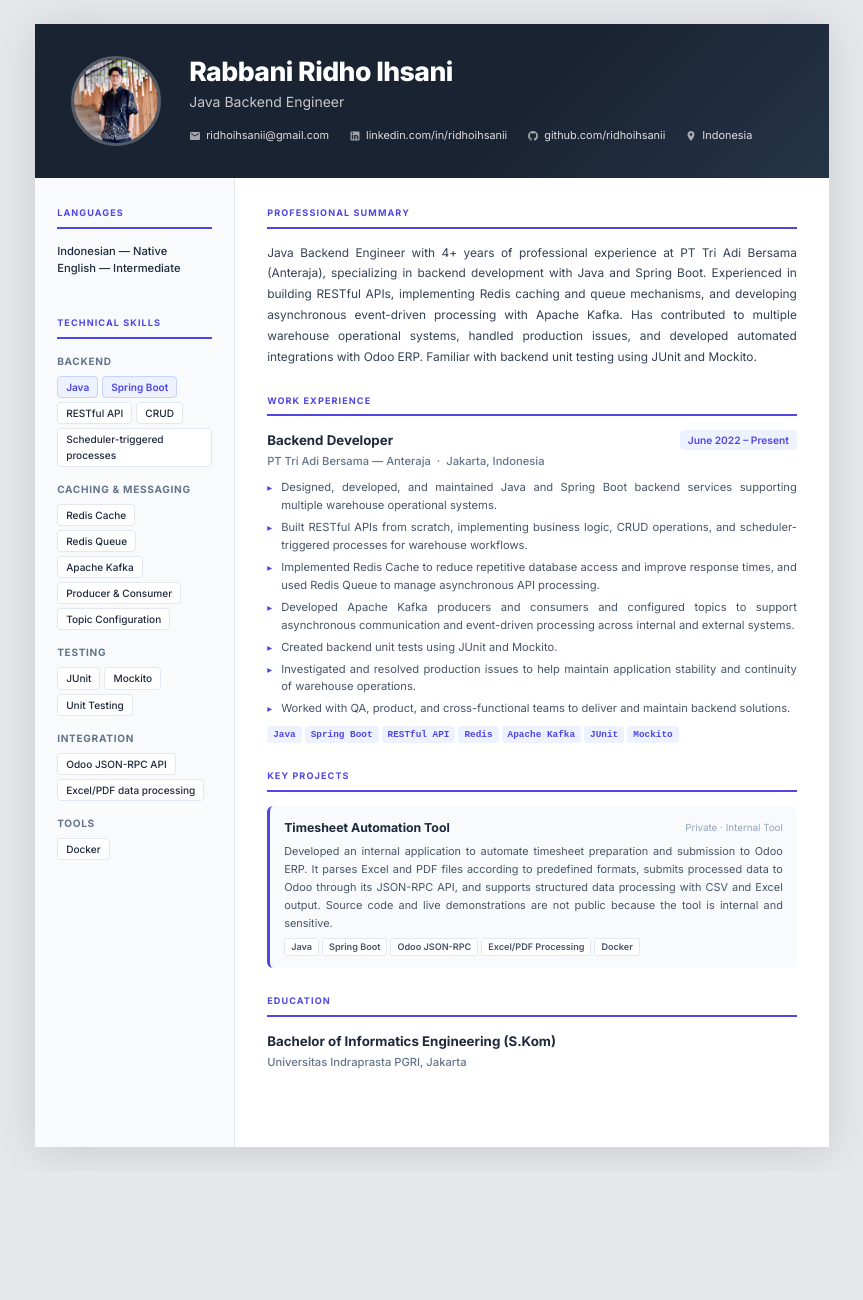
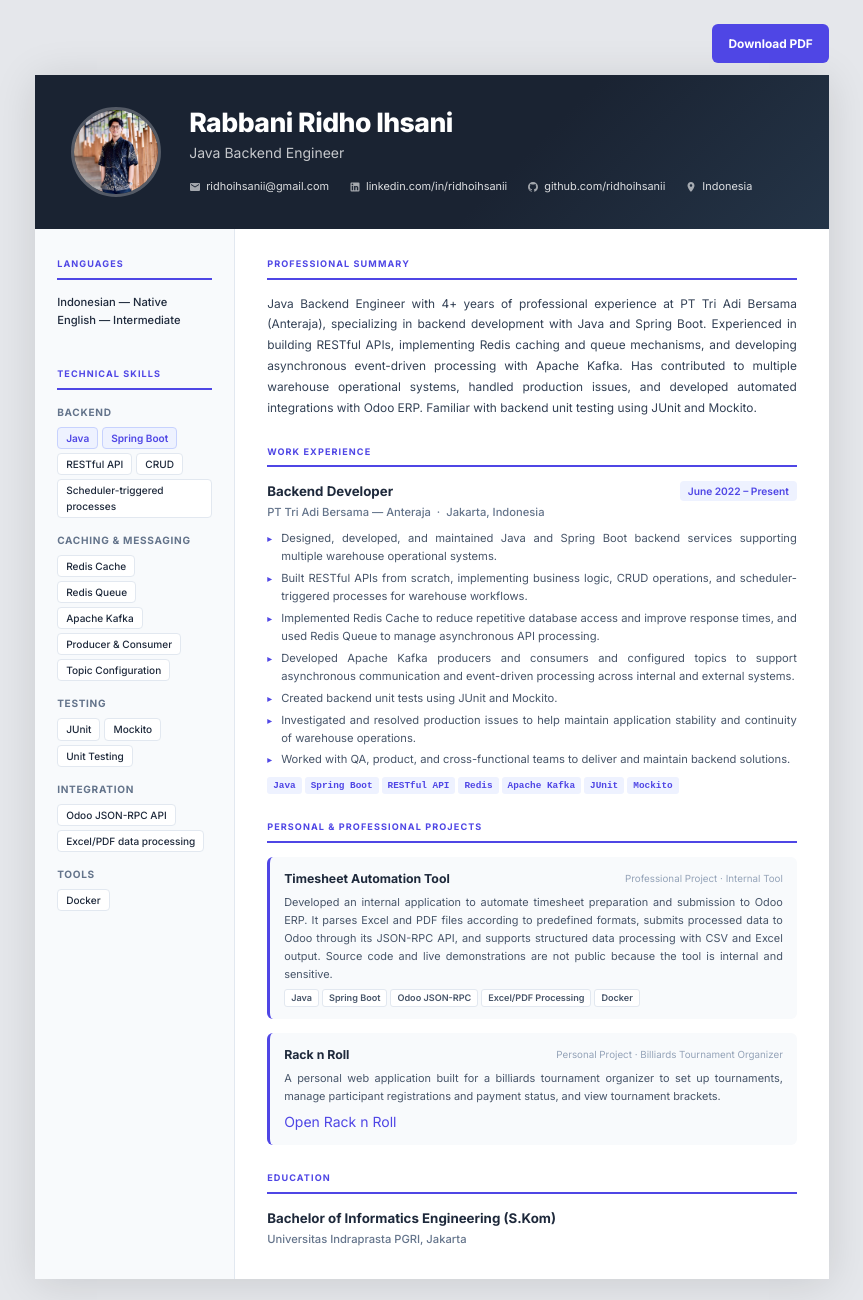
Before and after one commit to ridhoihsanii/portfolio, a plain HTML site: page assets/cv.html in a window 1280 px wide. Shown: the whole page, without its empty margins (208-1071 px from the left). Before the commit the page ends 1171 px from the top, so only its background shows below. Drawn offline with Linux system fonts and the light colour scheme.

Commit message:
Add Rack n Roll to CV and portfolio (#2)
* docs: add Rack n Roll project design

Co-authored-by: Copilot <223556219+Copilot@users.noreply.github.com>

* docs: specify CV PDF download action

Co-authored-by: Copilot <223556219+Copilot@users.noreply.github.com>

* docs: include Rack n Roll in downloaded CV

Co-authored-by: Copilot <223556219+Copilot@users.noreply.github.com>

* feat: add Rack n Roll to CV and portfolio

Co-authored-by: Copilot <223556219+Copilot@users.noreply.github.com>

---------

Co-authored-by: Rabbani Ridho Ihsani <ridhoihsanii@gmail.com>
Co-authored-by: Copilot <223556219+Copilot@users.noreply.github.com>

```diff
--- a/assets/cv.html
+++ b/assets/cv.html
@@ -357,10 +357,36 @@
       text-align: justify;
     }
 
+    .cv-toolbar {
+      max-width: 210mm;
+      margin: 0 auto 12px;
+      display: flex;
+      justify-content: flex-end;
+    }
+
+    .download-button {
+      display: inline-flex;
+      align-items: center;
+      justify-content: center;
+      padding: 10px 16px;
+      border-radius: 6px;
+      background: var(--accent);
+      color: var(--white);
+      font-size: .85rem;
+      font-weight: 700;
+      text-decoration: none;
+    }
+
+    .download-button:hover { background: #4338ca; }
+    .download-button:focus-visible { outline: 3px solid #a5b4fc; outline-offset: 3px; }
+
     /* ── Print ─────────────────────────────────────────────── */
+    @page { size: A4; margin: 0; }
+
     @media print {
       html { font-size: 12px; }
       body { background: white; }
+      .cv-toolbar { display: none; }
       .page {
         width: 100%;
         box-shadow: none;
@@ -423,6 +449,13 @@
   </style>
 </head>
 <body>
+<div class="cv-toolbar">
+  <a
+    class="download-button"
+    href="cv-rabbani-ridho-ihsani.pdf?v=20261124"
+    download="Rabbani-Ridho-Ihsani-CV.pdf"
+  >Download PDF</a>
+</div>
 <div class="page">
 
   <!-- ══ HEADER ══════════════════════════════════════════════ -->
@@ -564,12 +597,12 @@
 
     <!-- Projects -->
     <section>
-      <div class="section-title">Key Projects</div>
+      <div class="section-title">Personal &amp; Professional Projects</div>
 
       <div class="project-item">
         <div class="project-title-row">
           <span class="project-name">Timesheet Automation Tool</span>
-          <span style="font-size:.7rem;color:#94a3b8;">Private · Internal Tool</span>
+          <span style="font-size:.7rem;color:#94a3b8;">Professional Project · Internal Tool</span>
         </div>
         <p class="project-desc">
           Developed an internal application to automate timesheet preparation and submission to Odoo ERP.
@@ -580,6 +613,20 @@
         <div class="project-stack">
           <span>Java</span><span>Spring Boot</span><span>Odoo JSON-RPC</span>
           <span>Excel/PDF Processing</span><span>Docker</span>
+        </div>
+      </div>
+
+      <div class="project-item">
+        <div class="project-title-row">
+          <span class="project-name">Rack n Roll</span>
+          <span style="font-size:.7rem;color:#94a3b8;">Personal Project · Billiards Tournament Organizer</span>
+        </div>
+        <p class="project-desc">
+          A personal web application built for a billiards tournament organizer to set up tournaments,
+          manage participant registrations and payment status, and view tournament brackets.
+        </p>
+        <div class="project-stack">
+          <a href="https://ridhoihsanii.github.io/racknroll/" target="_blank" rel="noopener">Open Rack n Roll</a>
         </div>
       </div>
     </section>
--- /dev/null
+++ b/tests/mobile-cache-bust.test.js
@@ -0,0 +1,28 @@
+const assert = require('node:assert/strict');
+const fs = require('node:fs');
+const path = require('node:path');
+const test = require('node:test');
+
+const root = path.resolve(__dirname, '..');
+const html = fs.readFileSync(path.join(root, 'index.html'), 'utf8');
+const css = fs.readFileSync(path.join(root, 'style.css'), 'utf8');
+
+test('mobile hero remains centered and constrained to the viewport', () => {
+  const mobileRules = css.slice(css.indexOf('@media (max-width: 768px)'));
+
+  assert.match(mobileRules, /\.hero-container\s*\{[^}]*min-width:\s*0/s);
+  assert.match(mobileRules, /\.hero-text\s*\{[^}]*min-width:\s*0/s);
+  assert.match(mobileRules, /\.hero-desc\s*\{[^}]*text-align:\s*center/s);
+});
+
+test('stylesheet and CV links bypass stale cached assets', () => {
+  const stylesheet = html.match(/<link[^>]+href="([^"]*style\.css[^"]*)"/);
+  const cvLinks = [...html.matchAll(/href="([^"]*assets\/cv\.html[^"]*)"/g)];
+
+  assert.ok(stylesheet, 'the portfolio stylesheet should be linked');
+  assert.match(stylesheet[1], /\?v=\d{8}/);
+  assert.ok(cvLinks.length > 0, 'the portfolio should link to the CV');
+  for (const [, href] of cvLinks) {
+    assert.match(href, /\?v=\d{8}/);
+  }
+});
```
Also changed, not shown: index.html (+32 -5 lines), tests/portfolio-content.test.js (added, +42 -0 lines), 3 other files.
